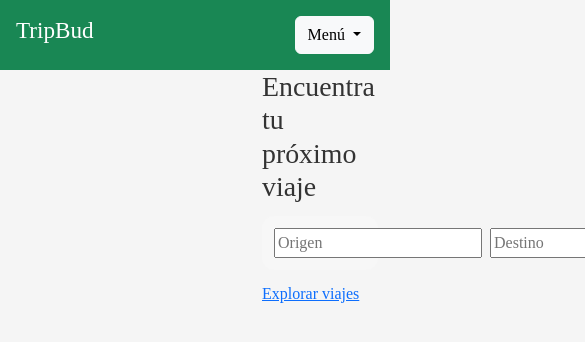
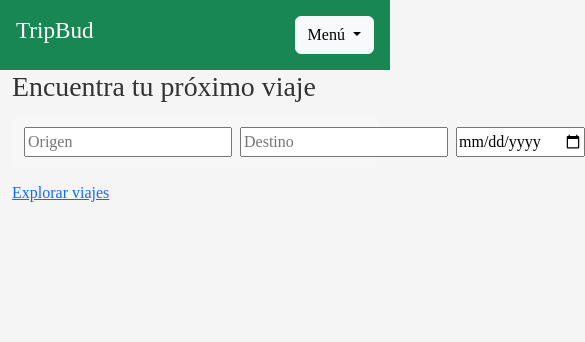
Before and after one commit to perezcastillopol/Frontend-Proyecto-Final-Grupo-3-mfpfsdev, an Angular app: page / in a window 390 px wide. Shown: the top 342 px of the page, 585 px wide, since content can reach past the window. Built offline with nearby package versions, Linux system fonts and the light colour scheme.

Commit message:
fix: margin responsive

```diff
--- a/src/app/app.css
+++ b/src/app/app.css
@@ -0,0 +1,9 @@
+.content {
+    margin-left: 250px; /* offset for sidebar */
+  }
+
+  @media (max-width: 768px) {
+    .content {
+      margin-left: 0; /* reset margin on mobile */
+    }
+  }
--- a/src/app/app.html
+++ b/src/app/app.html
@@ -2,6 +2,6 @@
 <app-header></app-header>
 
 <!-- Main content -->
-<div class="content" style="margin-left: 250px;">
+<div class="content">
   <router-outlet></router-outlet>
 </div>
```
